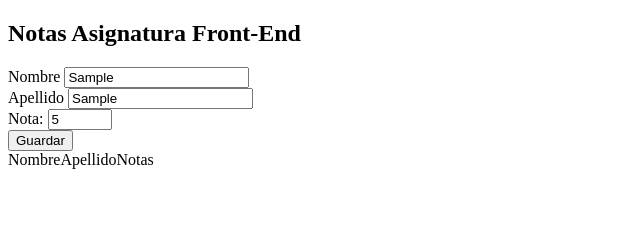
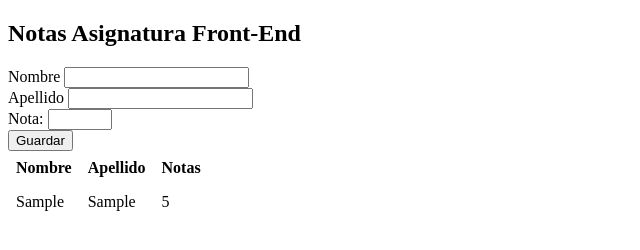
Before and after one commit to crisvarela304/JavaFormulario, a plain HTML site: page index.html in a window 1280 px wide. Both pictures are taken after typing "Sample", "Sample", "5" into the empty fields and a click on the button "Guardar". Shown: the whole page, without its empty margins (0-640 px from the left). Drawn offline with Linux system fonts and the light colour scheme.

Commit message:
fomulario3333

```diff
--- a/index.html
+++ b/index.html
@@ -27,11 +27,14 @@
     <table id="studentTable" borde="1" cellpadding="8" cellspacing="0">
         <thead>
             <tr>
-                <tr>Nombre</tr>
-                <tr>Apellido</tr>
-                <tr>Notas</tr>
+                <th>Nombre</th>
+                <th>Apellido</th>
+                <th>Notas</th>
             <tr>
         <thead>
+            <tbody>
+
+            </tbody>
     </body>
     <script src="script.js"></script>
 </html>
--- a/script.js
+++ b/script.js
@@ -24,11 +24,9 @@ document.getElementById("studentform").addEventListener("submit",function(e){
 const tablebody=document.querySelector("#studentTable tbody");
 function addStudentToTable(student){
     const row=document.createElement("tr");
-    row.innerHTML=`
-    <td>${student.name}</td>
-        <td>${student.LastName}</td>
-            <td>${student.grade}</td>
-    `;
+    row.innerHTML=` <td>${student.name}</td>
+        <td>${student.lastName}</td>
+            <td>${student.grade}</td>`;
 tablebody.appendChild(row)
 
 }
```
